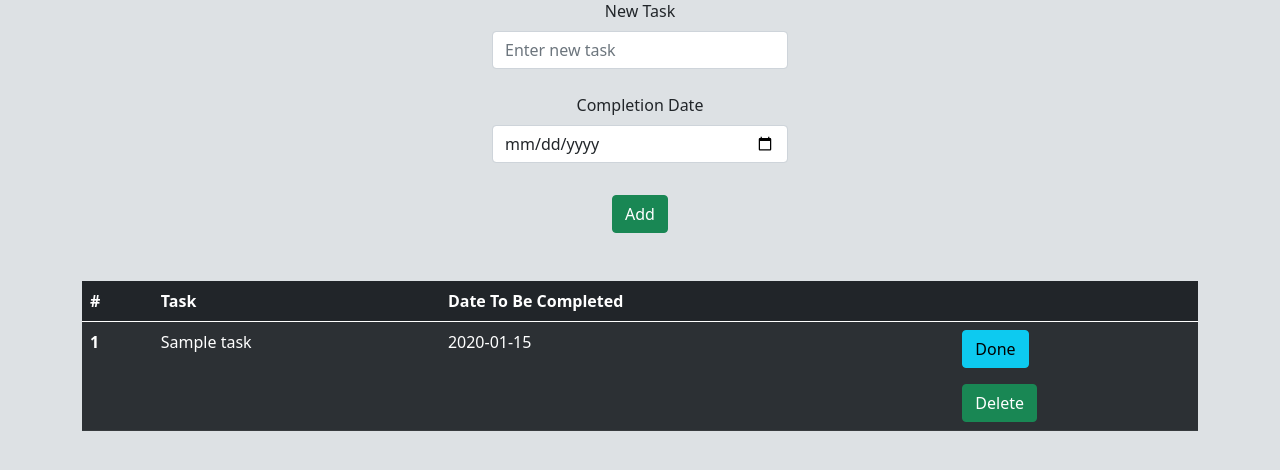
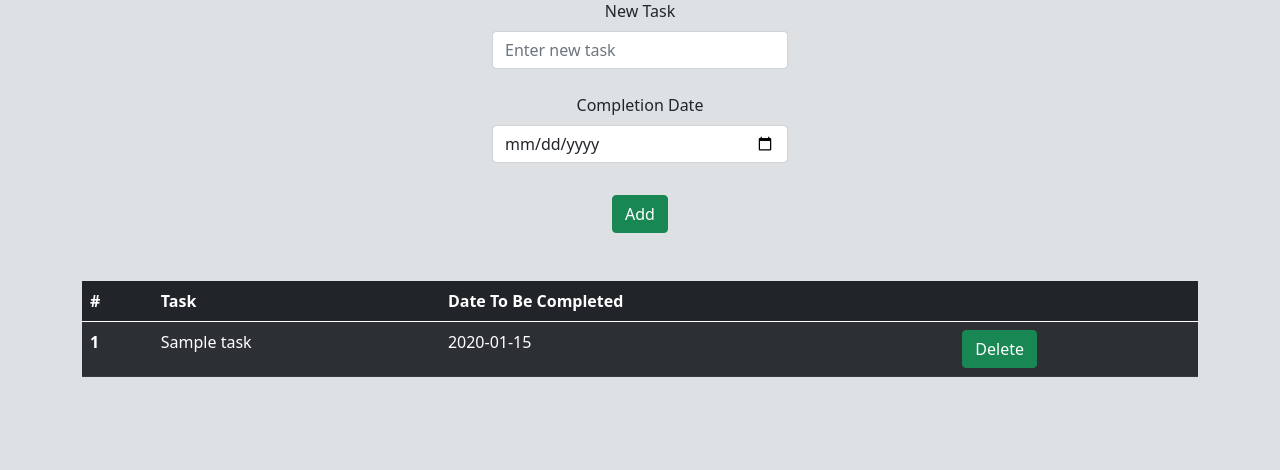
Before and after one commit to Hope195/TodoApp, a Flask app: template task/templates/task.html in a window 1280 px wide. Shown: the part 81-551 px from the top of the page. Run offline with Flask 2, Linux system fonts and the light colour scheme; the template is opened without the code that fills it: values that come from a table or form of the project are taken from there, others are empty; a user stored in the database is signed in; tables that the repository leaves empty hold one stand-in row (values such as "Sample post").

Commit message:
button changes

```diff
--- a/task/templates/task.html
+++ b/task/templates/task.html
@@ -39,11 +39,12 @@
         {% if task %}
         <tr class="{{ 'text-info' if task.week_no==this_week }}">
           <th scope="row">{{task.id}}</th>
-          <td>{{task.task_name}}</td>
+          <td id="change">{{task.task_name}}</td>
           <td>{{task.date_to_be_completed}}</td>
           <td>
-          <input type="submit" name="submit" class="btn btn-outline btn-info mb-3" value="Done"></input>
-          <span>
+            {% set taskName = task.task_name %}
+          <!-- <input type="submit" name="submit" class="btn btn-outline btn-info mb-3" value="Done" onclick="change()"></input>
+          <span> -->
             <form action="{{url_for('tasks',name=name)}}" method='POST'>
               <input type=hidden value="{{task.id}}"name="task_delete"/>
               <input type="submit" name="submit" class="btn btn-outline btn-success "  value="Delete"></input>
@@ -56,4 +57,13 @@
     </tbody>
   </table>
 </div>
+
+
+
+<!-- <script>
+  function change(e)
+  {
+    console.log("working")
+  } -->
+</script>
 {% endblock %}
```
Also changed, not shown: task/task.db.
